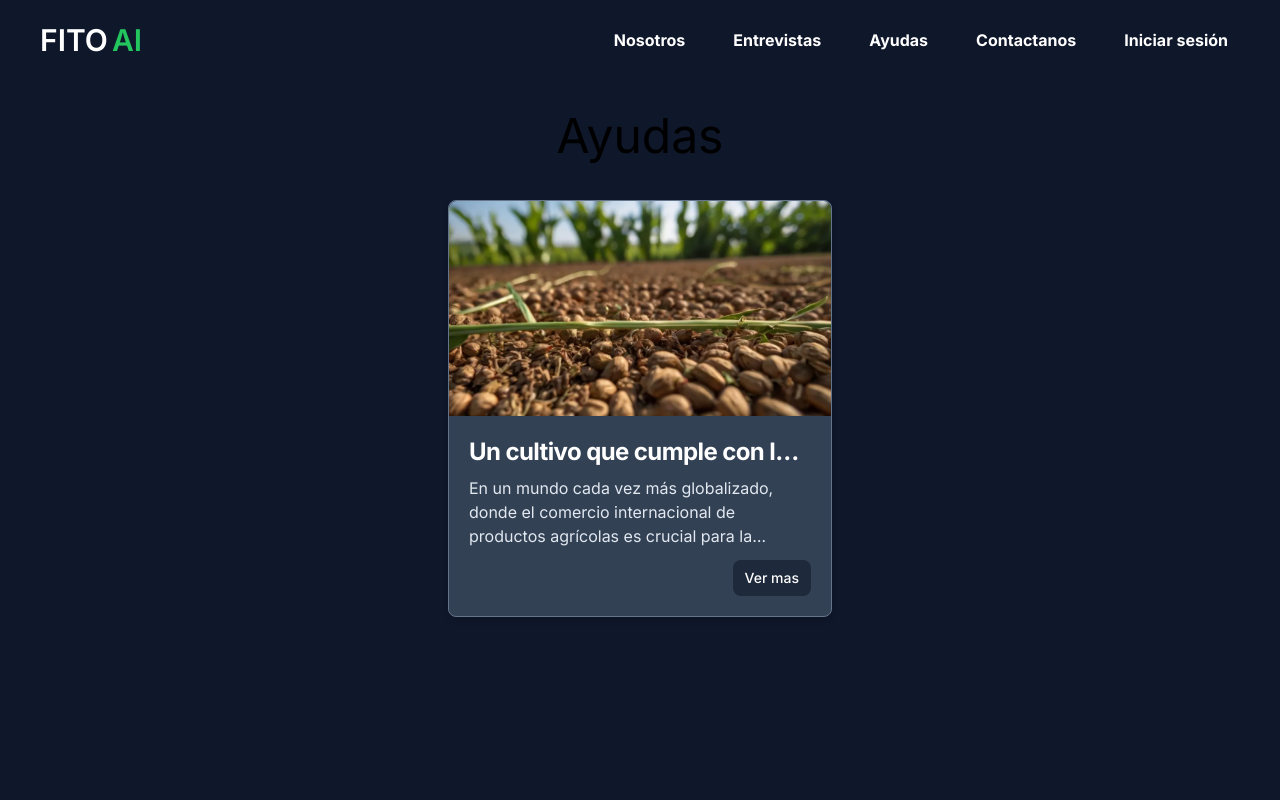
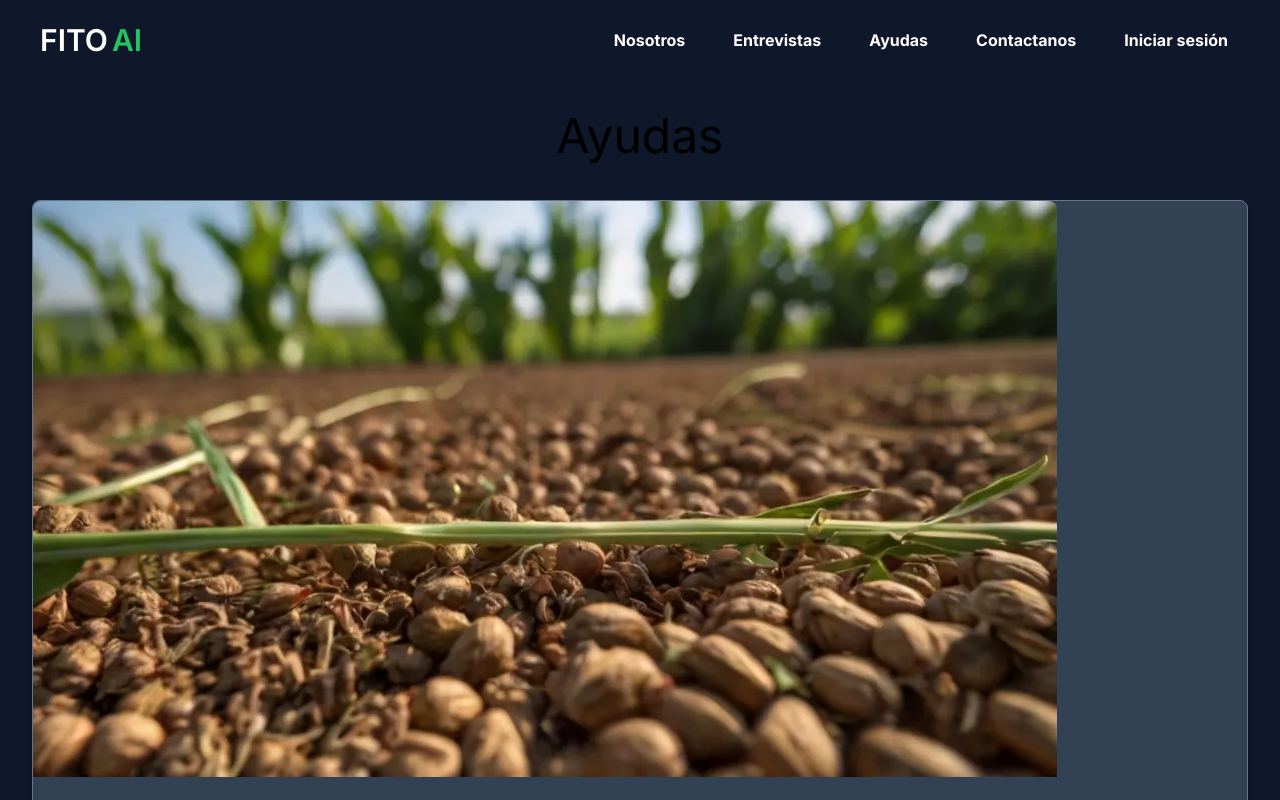
Before and after one commit to edwar/fitoai, a Next.js app: page /help in a window 1280 px wide. Shown: the top 800 px of the page. Built offline with nearby package versions, Linux system fonts and the light colour scheme.

Commit message:
Nav and card

```diff
--- a/src/app/Components/Card.tsx
+++ b/src/app/Components/Card.tsx
@@ -9,8 +9,8 @@ interface Props {
 
 export default function Card({ image, description, title, url }: Props) {
   return (
-    <div className='max-w-lg mx-auto'>
-        <div className='bg-slate-700 shadow-md border border-slate-500 rounded-lg max-w-sm mb-5'>
+    <div className='w-full'>
+        <div className='bg-slate-700 shadow-md border border-slate-500 rounded-lg'>
             <img className='rounded-t-lg' src={image} alt={`Imagen de ${title}`} />
             <div className='p-5'>
                 <h5 className='text-white font-bold text-2xl tracking-tight mb-2 truncate'>{title}</h5>
--- a/src/app/Components/Navbar.tsx
+++ b/src/app/Components/Navbar.tsx
@@ -1,8 +1,18 @@
-import React from 'react'
+"use client"
+import React, { useEffect } from 'react'
 import Link from 'next/link'
 import Brand from '@/app/Components/Brand'
+import { usePathname } from 'next/navigation'
+
 
 export default function Navbar() {
+  const pathname = usePathname()
+
+  useEffect(() => {
+    const check = document.getElementById("menu") as HTMLInputElement
+    if(!check) return
+    check.checked = false
+  }, [pathname])
   return (
     <nav className='fixed w-full flex justify-between items-center px-10 py-3 h-20 bg-slate-900 z-40'>
       <a href='/' className='w-1/3 max-w-[140px]'>
```
